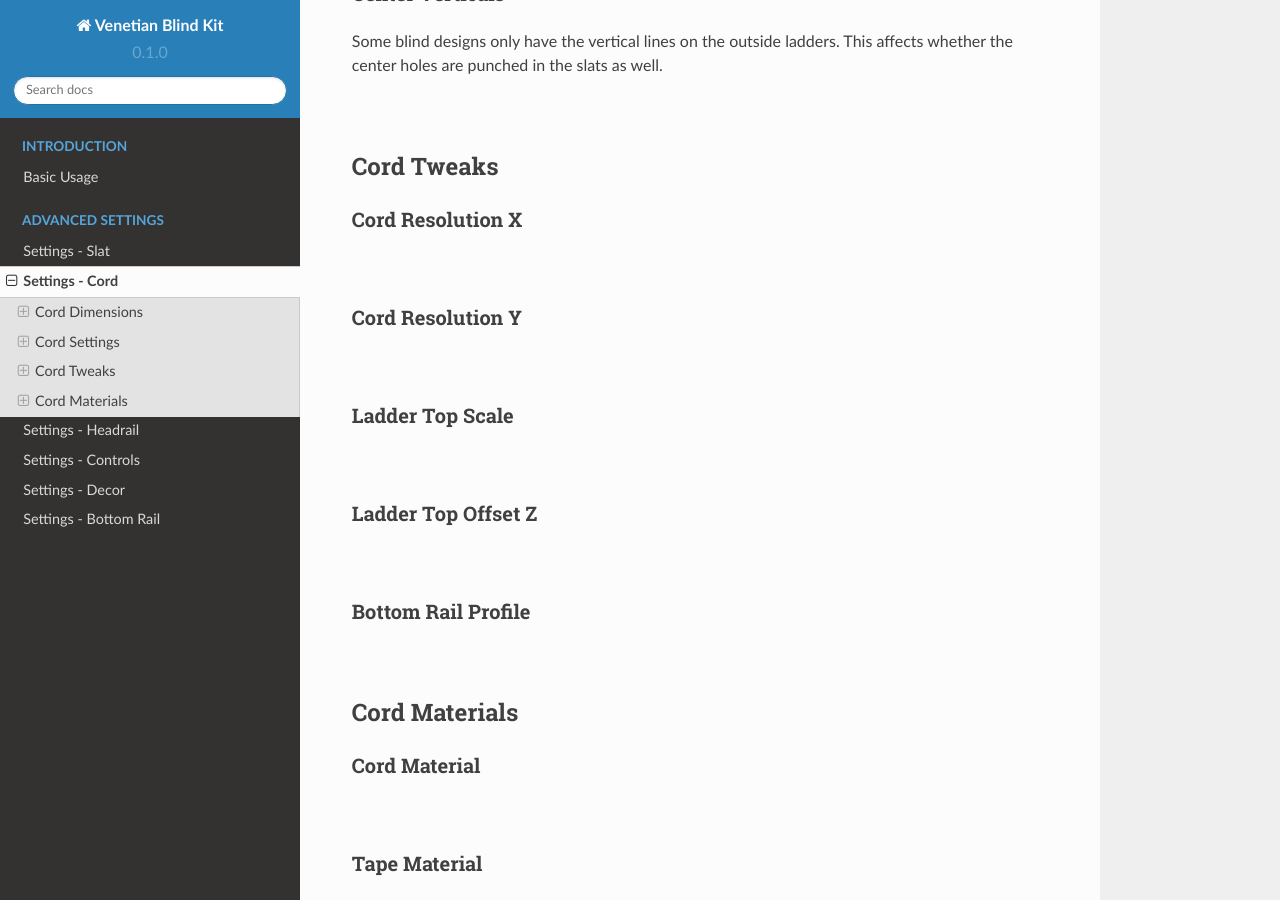
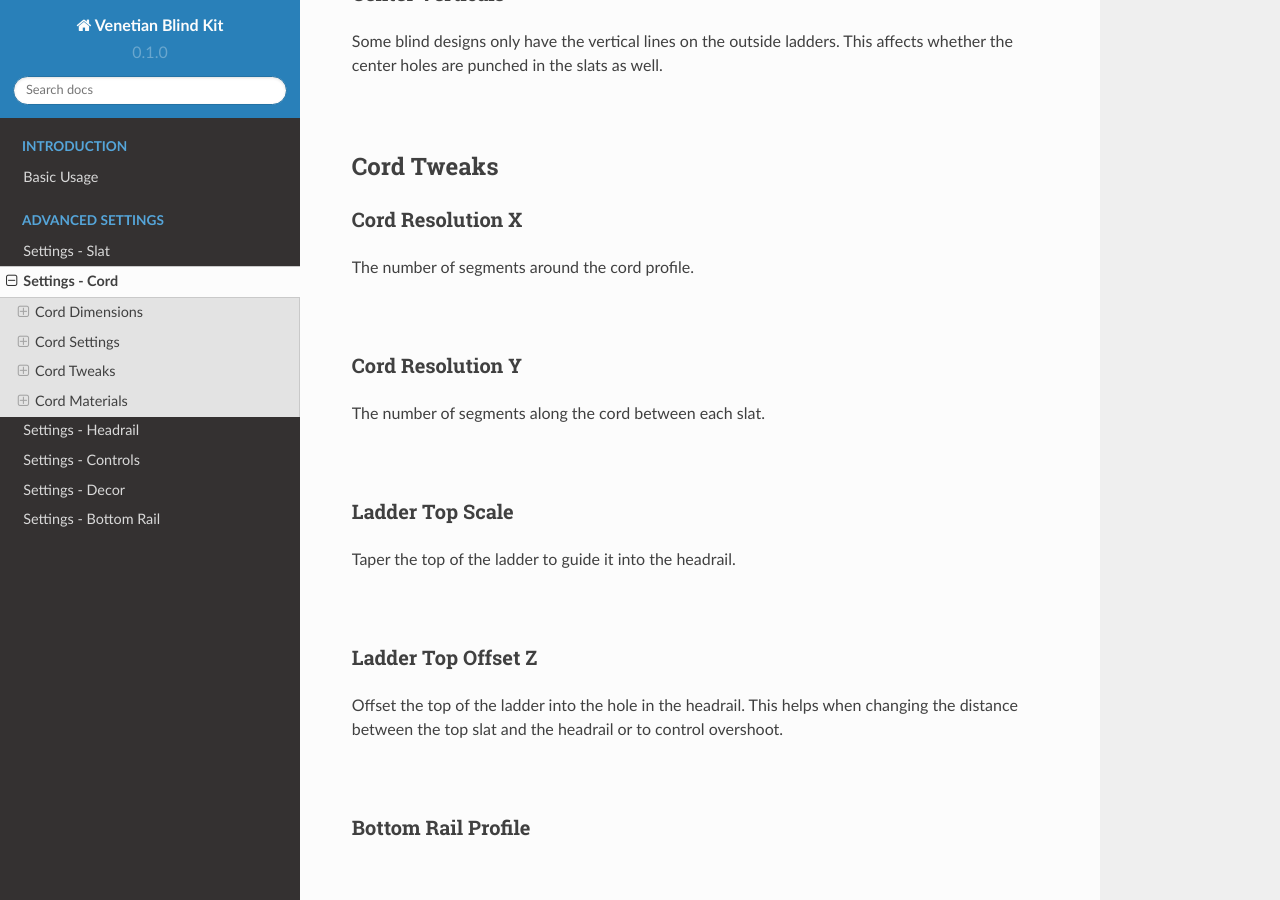
Before and after one commit to imperfectlink/VenetianBlindKit, a Sphinx documentation site: the page built from docs/source/cord.rst, in a window 1280 px wide and 900 px high, scrolled down 4844 px. Built offline with Sphinx 7.4.7 and the Read the Docs theme 2.0.0, drawn with Linux system fonts in a browser that asks for light colours.

Commit message:
Update cord.rst

```diff
--- a/docs/source/cord.rst
+++ b/docs/source/cord.rst
@@ -103,25 +103,35 @@ Cord Tweaks
 Cord Resolution X
 ----
 
+The number of segments around the cord profile.
+
 |
 
 Cord Resolution Y
 ----
+
+The number of segments along the cord between each slat.
 
 |
 
 Ladder Top Scale
 ----
 
+Taper the top of the ladder to guide it into the headrail.
+
 |
 
 Ladder Top Offset Z
 ----
 
+Offset the top of the ladder into the hole in the headrail. This helps when changing the distance between the top slat and the headrail or to control overshoot.
+
 |
 
 Bottom Rail Profile
 ----
+
+
 
 |
 
```
